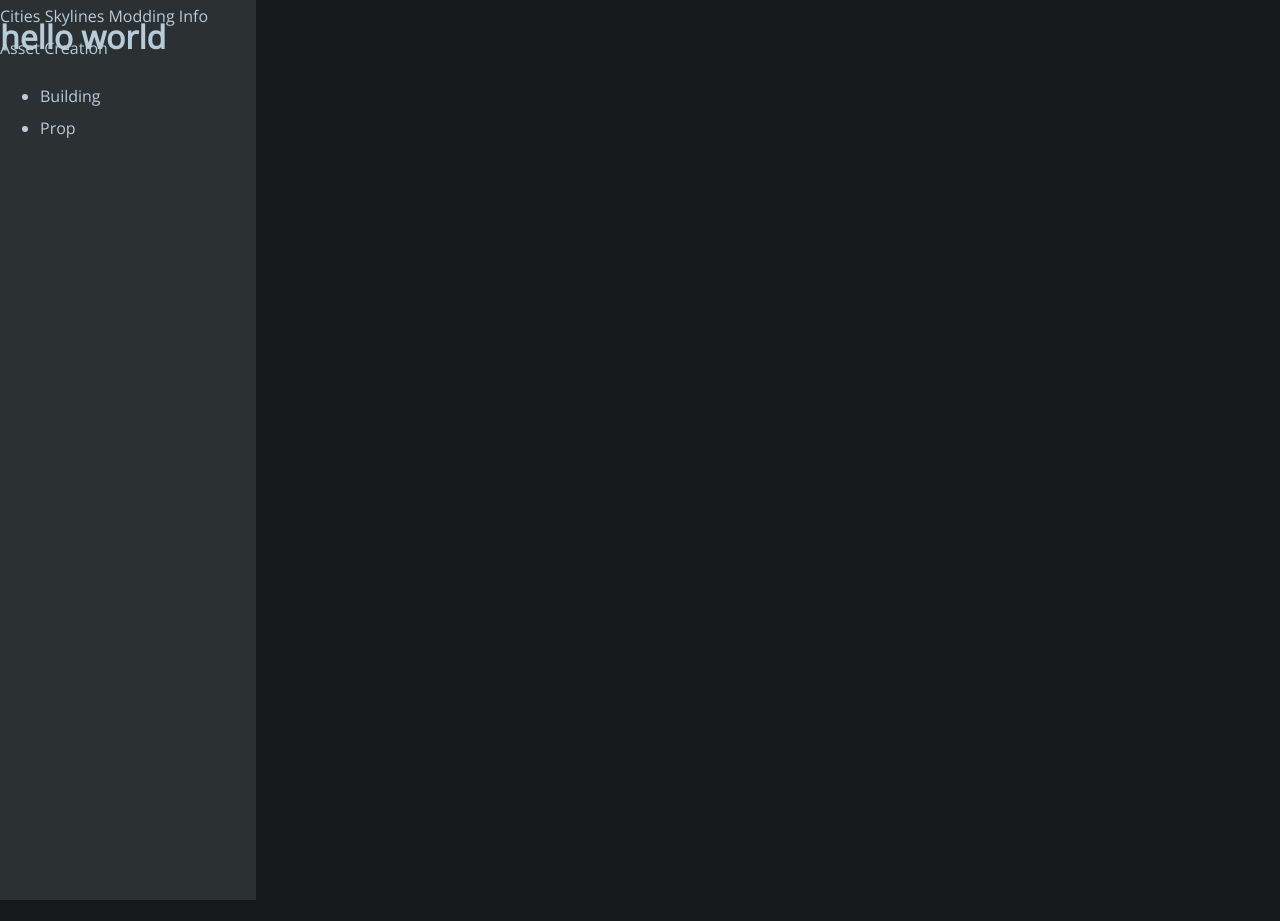
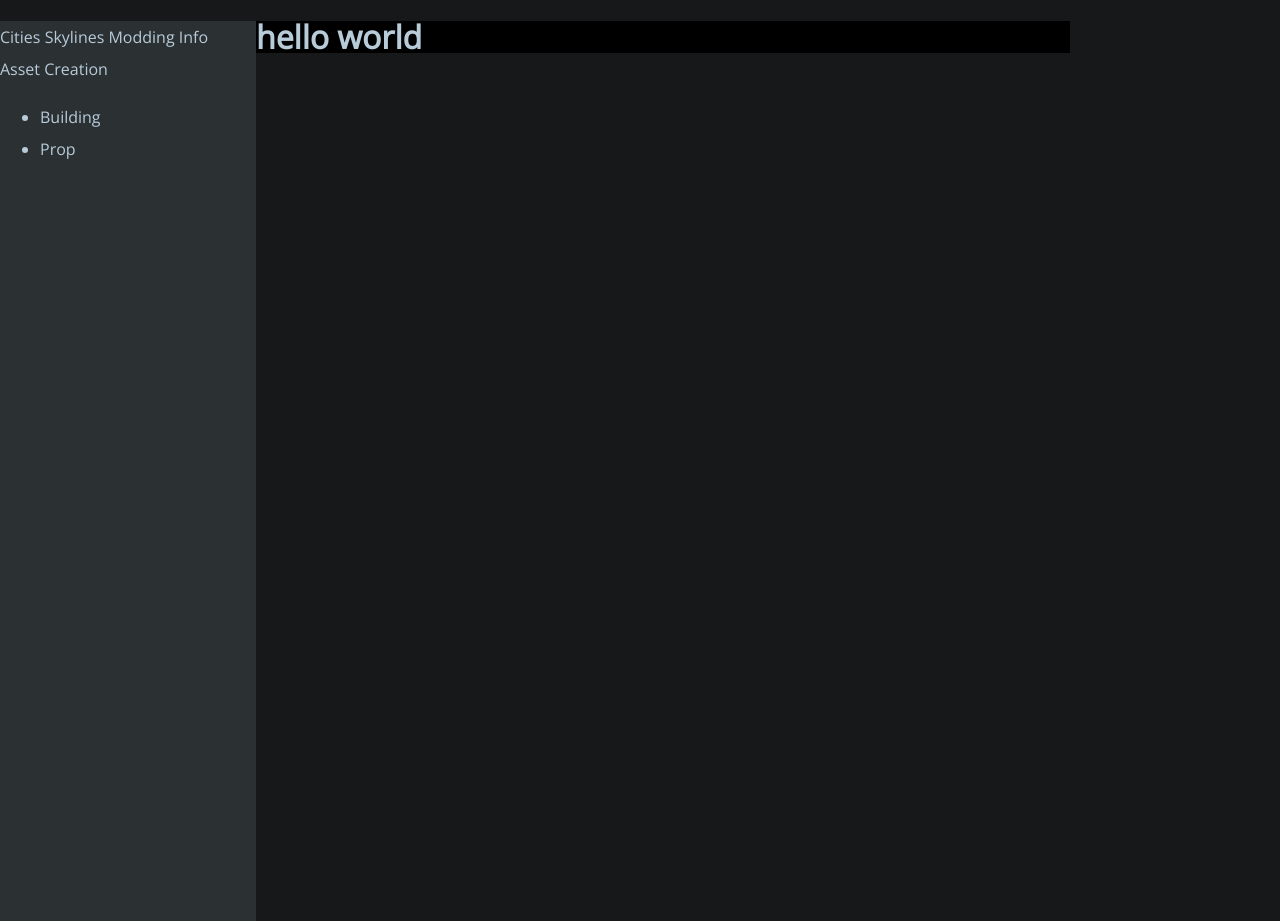
Before and after one commit to ronyx69/cslmodding, a Jekyll site: the page built from index.html, in a window 1280 px wide. Built offline with Jekyll 4.4.1, drawn with Linux system fonts in a browser that asks for light colours; before the commit the page ends 900 px from its top, so only the background shows below that.

Commit message:
Update main.css

```diff
--- a/css/main.css
+++ b/css/main.css
@@ -31,9 +31,16 @@ body a
 	background-color: #2b3033;
 }
 
-.content
+.contentwrapper
 {
 	width: 100%;
 	margin-left: -256px;
-	float: left;
+	float: right;
 }
+
+.content
+{
+	margin: 0 auto;
+	max-width: 860px;
+	background-color: #000;
+}
```
